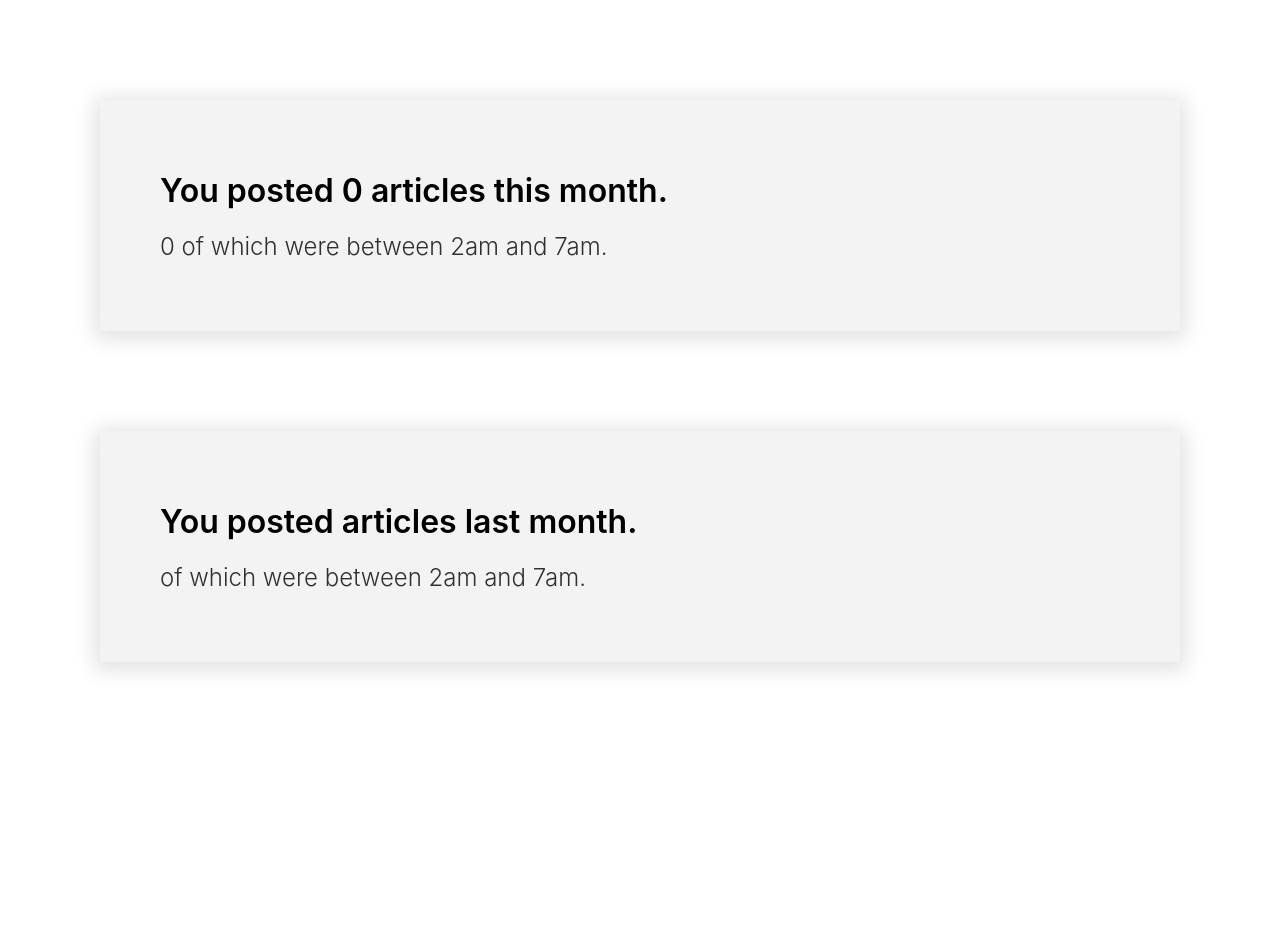
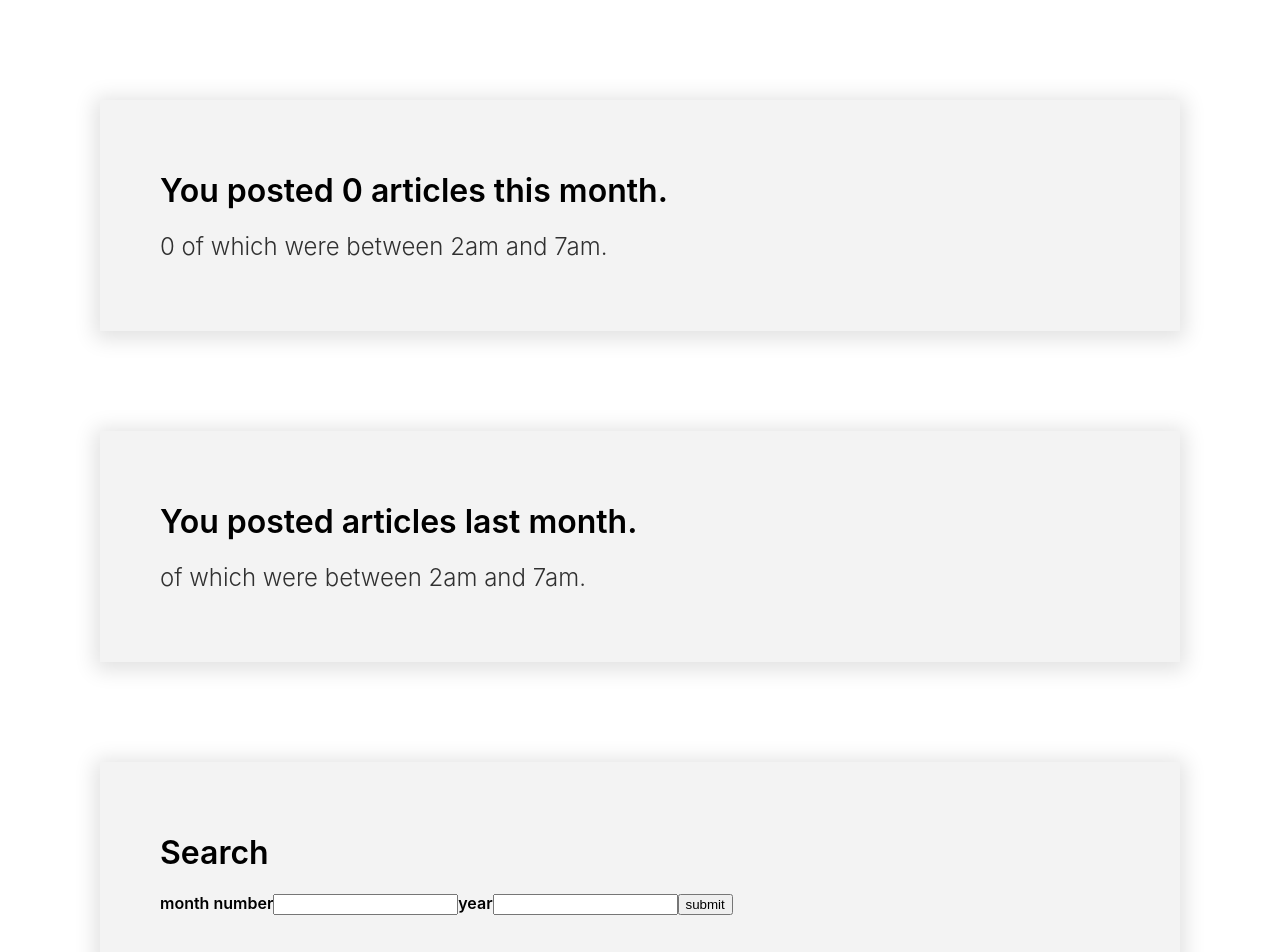
Before and after one commit to MehediH/dollarbills, a React (Create React App) app: page / in a window 1280 px wide. Shown: the top 952 px of the page. Before the commit the page ends 862 px from the top, so only its background shows below. Built offline with nearby package versions, Linux system fonts and the light colour scheme; no server answers.

Commit message:
PULLED OUT IN THE HOOD TOYOTA

```diff
--- a/src/App.js
+++ b/src/App.js
@@ -18,9 +18,16 @@ class App extends Component {
       searchMonth: {
         posts: [],
         postCount: 0,
-        shiftcount:0
+        shiftcount: 0,
+        date: ""
+      },
+      searchValues: {
+        month: "",
+        year: ""
       }
     }
+
+    this.search = this.search.bind(this);
   }
 
 
@@ -40,13 +47,13 @@ class App extends Component {
     });
 
 
-
     // previous month
     var prevFirstDay = new Date(date.getFullYear(), date.getMonth() - 1, 1);
     var prevLastDay = new Date(date.getFullYear(), date.getMonth(), 1);
 
     prevFirstDay = prevFirstDay.toISOString();
     prevLastDay = prevLastDay.toISOString();
+
 
     this.getDataMonth(prevFirstDay, prevLastDay).then((data) => {
       this.setState({
@@ -98,6 +105,27 @@ class App extends Component {
 
   }
 
+  search(){
+    var date = this.state.searchValues.year + "-" + this.state.searchValues.month + "-01T00:00:00";
+
+    date = new Date(date);
+
+    var searchFirstDay = new Date(date.getFullYear(), date.getMonth(), 1);
+    var searchLastDay = new Date(date.getFullYear(), date.getMonth() + 1, 1);
+
+    searchFirstDay = searchFirstDay.toISOString();
+    searchLastDay = searchLastDay.toISOString();
+
+    this.getDataMonth(searchFirstDay, searchLastDay).then((data) => {
+      this.setState({
+        searchMonth: {
+          ...data,
+          date: date.toLocaleString('en-us', { month: 'long' }) + ", " + date.getFullYear()
+        }
+      })
+    });
+  }
+
   render() {
     return (
       <div className="app">
@@ -117,6 +145,29 @@ class App extends Component {
             <h2>{this.state.previousMonth.shiftcount} of which were between 2am and 7am.</h2>
           </div>
 
+          <div className="main">
+            <h1>Search</h1>
+
+            <label>month number</label>
+            <input type="text" value={this.state.searchValues.month} onChange={(event) => {this.setState({searchValues: {month: event.target.value, year: this.state.searchValues.year}})}} />
+
+            <label>year</label>
+            <input type="text" value={this.state.searchValues.year} onChange={(event) => {this.setState({searchValues: {month: this.state.searchValues.month, year: event.target.value}})}} />
+
+            <input type="button" value="submit" onClick={this.search}/>
+
+            {
+              this.state.searchMonth.postCount != 0 &&
+
+              <React.Fragment>
+                <h1>
+                  You posted {this.state.searchMonth.postCount} articles on {this.state.searchMonth.date}.
+                </h1>
+
+                <h2>{this.state.searchMonth.shiftcount} of which were between 2am and 7am.</h2>
+              </React.Fragment>
+            }
+          </div>
       </div>
     );
   }
```
